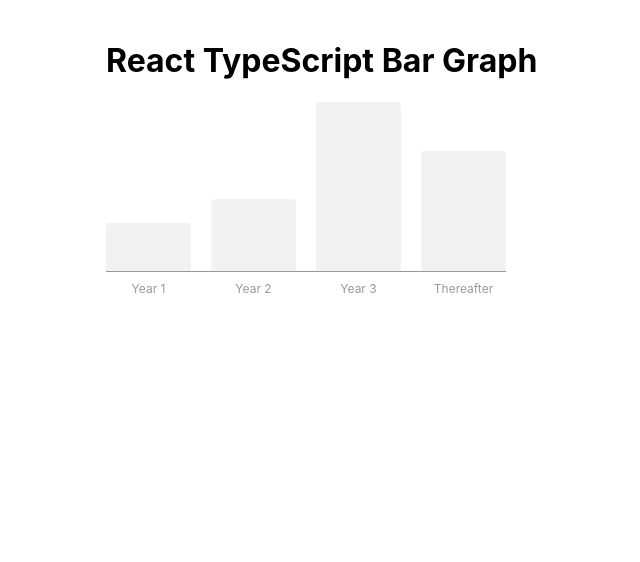
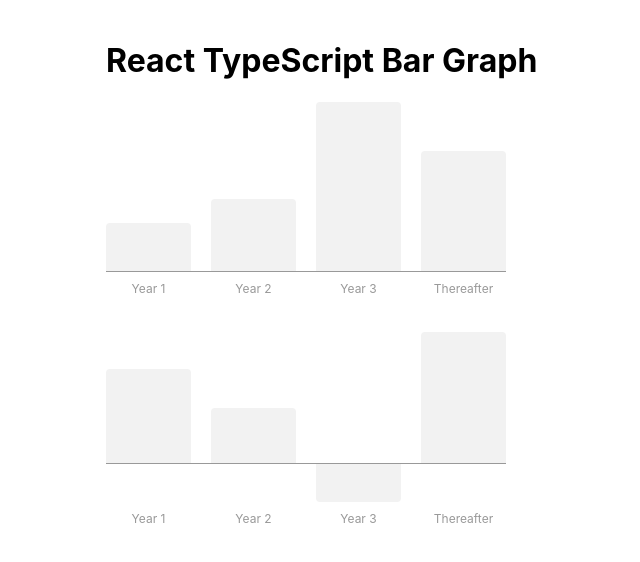
Before and after one commit to dominicarrojado/react-typescript-bar-graph, a React (Create React App) app: page / in a window 1280 px wide. Shown: the top 562 px of the page, without its empty margins (149-789 px from the left). Built offline with nearby package versions, Linux system fonts and the light colour scheme.

Commit message:
handle bars with negative value part 1

```diff
--- a/package.json
+++ b/package.json
@@ -10,6 +10,7 @@
     "@types/node": "^16.7.13",
     "@types/react": "^18.0.0",
     "@types/react-dom": "^18.0.0",
+    "classnames": "^2.3.2",
     "react": "^18.2.0",
     "react-dom": "^18.2.0",
     "react-scripts": "5.0.1",
--- a/src/App.tsx
+++ b/src/App.tsx
@@ -2,7 +2,7 @@ import './App.css';
 import BarGraph from './components/BarGraph';
 
 export default function App() {
-  const dataArray = [
+  const dataArray1 = [
     {
       value: 200,
       legend: 'Year 1',
@@ -20,11 +20,30 @@ export default function App() {
       legend: 'Thereafter',
     },
   ];
+  const dataArray2 = [
+    {
+      value: 500,
+      legend: 'Year 1',
+    },
+    {
+      value: 300,
+      legend: 'Year 2',
+    },
+    {
+      value: -200,
+      legend: 'Year 3',
+    },
+    {
+      value: 700,
+      legend: 'Thereafter',
+    },
+  ];
 
   return (
     <div className="container">
       <h1>React TypeScript Bar Graph</h1>
-      <BarGraph dataArray={dataArray} />
+      <BarGraph dataArray={dataArray1} />
+      <BarGraph dataArray={dataArray2} />
     </div>
   );
 }
--- a/src/components/BarGraph.css
+++ b/src/components/BarGraph.css
@@ -3,6 +3,10 @@
   width: 100%;
   max-width: 400px;
   height: 170px;
+}
+
+.bar-graph:not(:last-child) {
+  margin-bottom: 60px;
 }
 
 .bars-list {
--- a/src/components/BarGraph.tsx
+++ b/src/components/BarGraph.tsx
@@ -10,17 +10,37 @@ type Props = {
 };
 
 export default function BarGraph({ dataArray }: Props) {
-  const barItems = useMemo(() => {
-    let highestValue = 0;
+  const [barItems, barsLinePercentage] = useMemo(() => {
+    let highestValuePositive = 0;
+    let highestValueNegative = 0;
 
     dataArray.forEach(({ value }) => {
-      highestValue = Math.max(highestValue, value);
+      if (value > 0) {
+        highestValuePositive = Math.max(highestValuePositive, value);
+      } else {
+        highestValueNegative = Math.max(highestValueNegative, Math.abs(value));
+      }
     });
 
-    return dataArray.map((item) => ({
-      legend: item.legend,
-      barPercentage: `${Math.round((item.value / highestValue) * 100)}%`,
-    }));
+    const highestValueTotal = highestValuePositive + highestValueNegative;
+    const barsLinePercent = Math.round(
+      (highestValueNegative / highestValueTotal) * 100
+    );
+    const barsLinePercentage = `${barsLinePercent}%`;
+    const barItems = dataArray.map(({ legend, value }) => {
+      const isNegative = value < 0;
+
+      return {
+        legend,
+        isNegative,
+        barPercentage: `${Math.round(
+          (Math.abs(value) / highestValueTotal) * 100
+        )}%`,
+        risePercentage: isNegative ? '0' : barsLinePercentage,
+      };
+    });
+
+    return [barItems, barsLinePercentage];
   }, [dataArray]);
 
   return (
@@ -30,11 +50,13 @@ export default function BarGraph({ dataArray }: Props) {
           <BarItem
             key={idx}
             legend={barItem.legend}
+            isNegative={barItem.isNegative}
             barPercentage={barItem.barPercentage}
+            risePercentage={barItem.risePercentage}
           />
         ))}
       </div>
-      <div className="bars-line" />
+      <div className="bars-line" style={{ bottom: barsLinePercentage }} />
     </div>
   );
 }
--- a/src/components/BarItem.css
+++ b/src/components/BarItem.css
@@ -1,14 +1,29 @@
 .bar-item {
   position: relative;
   flex: 1;
+  display: flex;
+  flex-direction: column;
+  justify-content: flex-end;
   height: 100%;
+}
+
+.bar-item-main {
+  width: 100%;
   background-color: #f2f2f2;
   border-top-right-radius: 4px;
   border-top-left-radius: 4px;
 }
 
-.bar-item:hover {
+.bar-item.is-negative .bar-item-main {
+  border-radius: 0 0 4px 4px;
+}
+
+.bar-item:hover .bar-item-main {
   background-color: #54d6da;
+}
+
+.bar-item.is-negative:hover .bar-item-main {
+  background-color: #ff9869;
 }
 
 .bar-item-legend {
--- a/src/components/BarItem.tsx
+++ b/src/components/BarItem.tsx
@@ -1,14 +1,22 @@
 import React from 'react';
+import cn from 'classnames';
 import './BarItem.css';
 
 type Props = {
   legend: string;
+  isNegative: boolean;
   barPercentage: string;
+  risePercentage: string;
 };
 
 export default function BarItem(props: Props) {
   return (
-    <div className="bar-item" style={{ height: props.barPercentage }}>
+    <div className={cn('bar-item', { 'is-negative': props.isNegative })}>
+      <div className="bar-item-main" style={{ height: props.barPercentage }} />
+      <div
+        className="bar-item-offset"
+        style={{ height: props.risePercentage }}
+      />
       <div className="bar-item-legend">{props.legend}</div>
     </div>
   );
```
Also changed, not shown: 1 other file (tests, documents, lock files or other folders).
